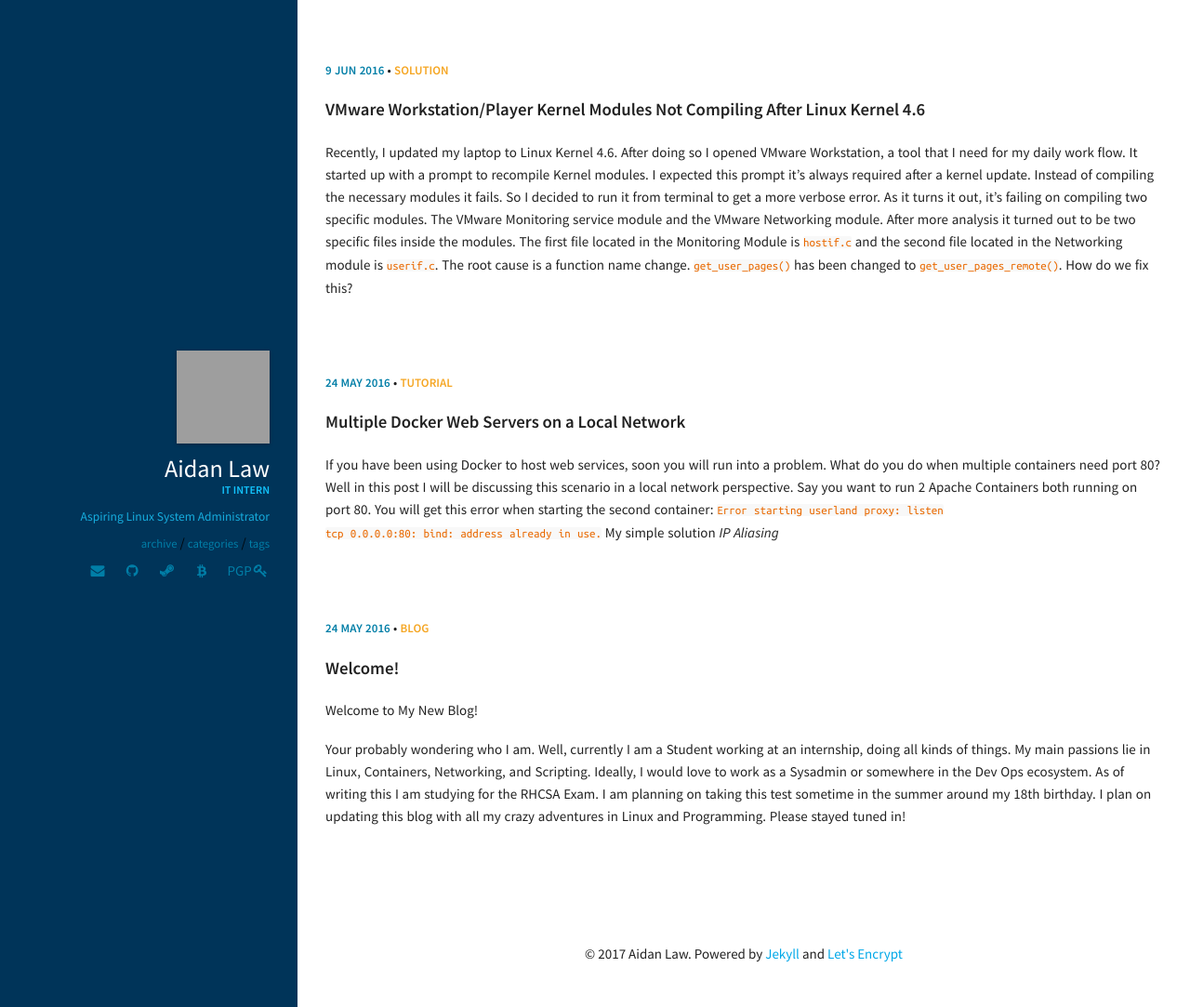
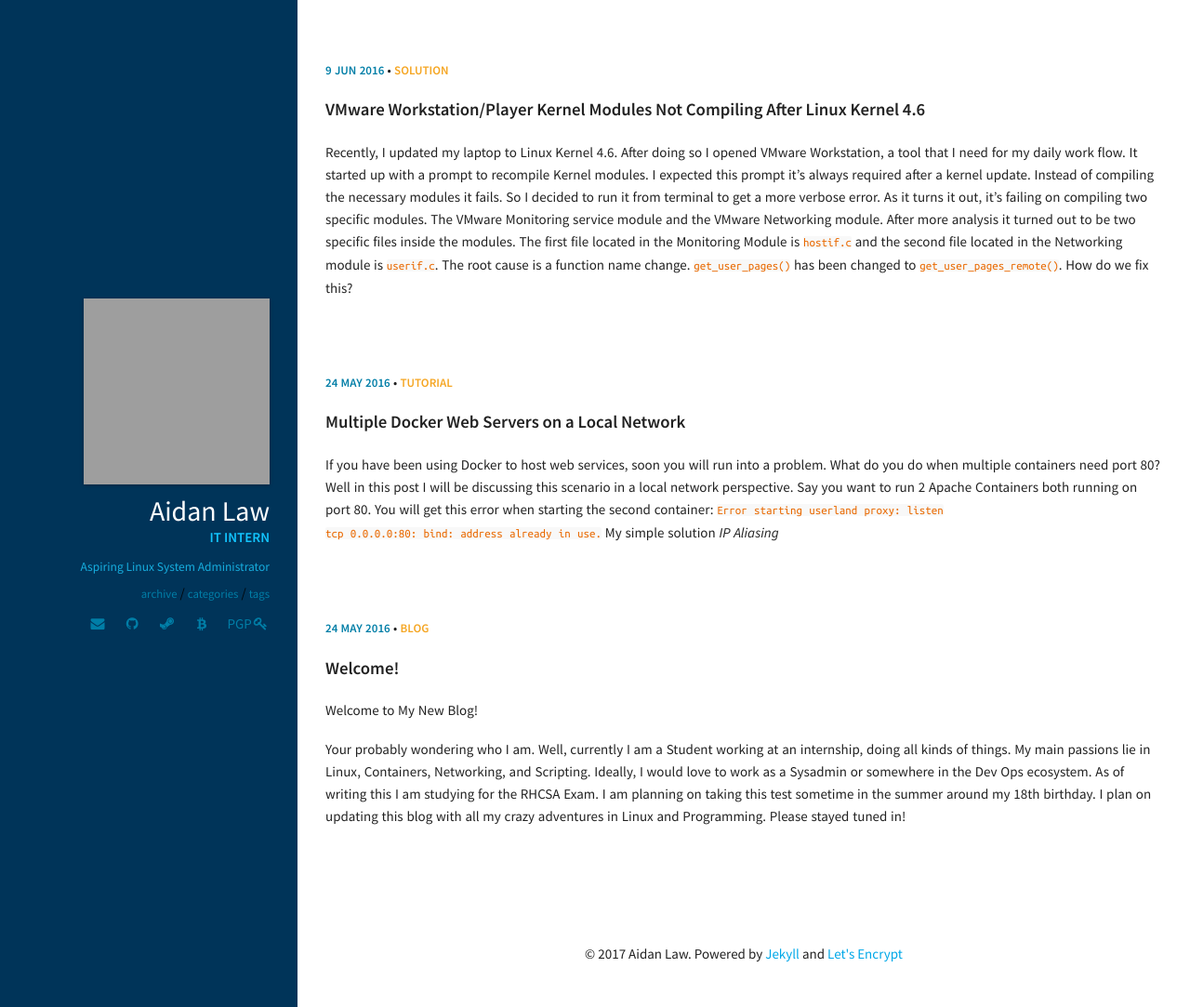
Before and after one commit to zzzz401/aidan-law.com, a Jekyll site: the page built from index.html, in a window 1280 px wide. Shown: the whole page at 93% size. Built offline with Jekyll 4.4.1, drawn with Linux system fonts in a browser that asks for light colours; nearby versions of some CDN libraries.

Commit message:
Resized photo and font changes

```diff
--- a/_sass/pages/_layout.scss
+++ b/_sass/pages/_layout.scss
@@ -21,20 +21,20 @@
   color: $text-color;
   padding: 0 30px;
   .avatar {
-    width: 100px;
-    height: 100px;
+    width: 200px;
+    height: 200px;
     float: none;
     box-shadow:0 1px 4px rgba(0, 0, 0, 0.3), 0 0 40px rgba(0, 0, 0, 0.1) inset;
   }
   .author_name {
     display: block;
     color: $white;
-    font-size: 1.75em;
+    font-size: 2em;
   }
   .author_job {
     display: block;
     color: #12c5ff;
-    font-size: 0.8em;
+    font-size: 1em;
     font-weight: 700;
     text-transform: uppercase;
     margin: -5px auto 10px;
@@ -51,7 +51,7 @@
   }
 }
 .social-links {
-  margin-top: 0.5em;
+  margin-top: 0.7em;
   ul {
     margin: 0;
     padding: 0;
```
Also changed, not shown: 1 other file.
